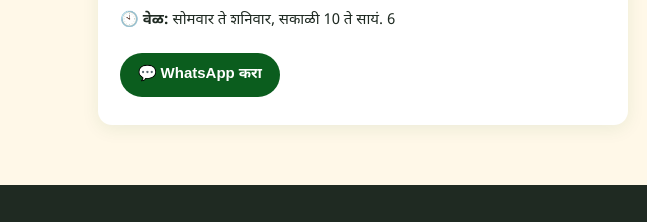
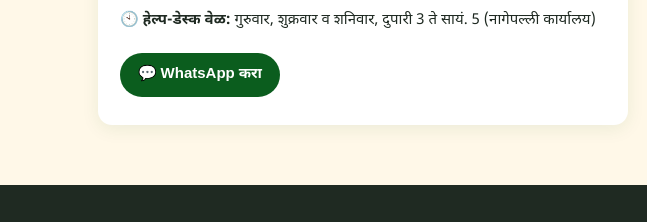
Before and after one commit to vyssindia/vyssindia.github.io, a plain HTML site: page index.html in a window 1280 px wide. Shown: the part 6120-6342 px from the top of the page, 0-647 px from the left. Drawn offline with Linux system fonts and the light colour scheme.

Commit message:
Office hours: help-desk Thu-Sat 3-5 PM

```diff
--- a/index.html
+++ b/index.html
@@ -119,7 +119,7 @@ footer{background:var(--d);color:#dfe6dc;padding:40px 0 20px;font-size:14px}.ft{
 </div></section>
 
 <section id="contact"><div class="wrap"><div class="st"><small>Contact</small><h2>संपर्क</h2></div><div class="ct">
-<div class="card"><p>📍 <b>पत्ता:</b> नागेपल्ली, ता. अहेरी, जि. गडचिरोली, महाराष्ट्र</p><p>💬 <b>WhatsApp:</b> <span class="ph">+91 82755 62968</span><br><b style="color:#0B5D1E">फक्त WhatsApp वर संपर्क करा</b> (कॉल नाही)</p><p>✉️ <b>अधिकृत ई-मेल:</b> <a href="mailto:info@vyss.in">info@vyss.in</a><br><small>(फक्त अधिकृत / भागीदार पत्रव्यवहारासाठी – लाभार्थ्यांनी फक्त WhatsApp वर संपर्क करा)</small></p><p style="margin-top:10px"><img src="assets/whatsapp-qr-300.png" width="150" height="150" loading="lazy" alt="VYSS WhatsApp +91 82755 62968 साठी QR कोड" style="width:150px;border:1px solid #ddd;border-radius:8px"><br><small>स्कॅन करा → "नमस्कार" पाठवा</small></p><p>🕙 <b>वेळ:</b> सोमवार ते शनिवार, सकाळी 10 ते सायं. 6</p><p style="margin-top:14px"><a class="btn wa" href="https://wa.me/918275562968?text=%E0%A4%A8%E0%A4%AE%E0%A4%B8%E0%A5%8D%E0%A4%95%E0%A4%BE%E0%A4%B0%2C%20%E0%A4%AE%E0%A4%B2%E0%A4%BE%20%E0%A4%AF%E0%A5%8B%E0%A4%9C%E0%A4%A8%E0%A5%87%E0%A4%AC%E0%A4%A6%E0%A5%8D%E0%A4%A6%E0%A4%B2%20%E0%A4%AE%E0%A4%BE%E0%A4%B9%E0%A4%BF%E0%A4%A4%E0%A5%80%20%E0%A4%B9%E0%A4%B5%E0%A5%80%20%E0%A4%86%E0%A4%B9%E0%A5%87" target="_blank" rel="noopener">💬 WhatsApp करा</a></p></div>
+<div class="card"><p>📍 <b>पत्ता:</b> नागेपल्ली, ता. अहेरी, जि. गडचिरोली, महाराष्ट्र</p><p>💬 <b>WhatsApp:</b> <span class="ph">+91 82755 62968</span><br><b style="color:#0B5D1E">फक्त WhatsApp वर संपर्क करा</b> (कॉल नाही)</p><p>✉️ <b>अधिकृत ई-मेल:</b> <a href="mailto:info@vyss.in">info@vyss.in</a><br><small>(फक्त अधिकृत / भागीदार पत्रव्यवहारासाठी – लाभार्थ्यांनी फक्त WhatsApp वर संपर्क करा)</small></p><p style="margin-top:10px"><img src="assets/whatsapp-qr-300.png" width="150" height="150" loading="lazy" alt="VYSS WhatsApp +91 82755 62968 साठी QR कोड" style="width:150px;border:1px solid #ddd;border-radius:8px"><br><small>स्कॅन करा → "नमस्कार" पाठवा</small></p><p>🕙 <b>हेल्प-डेस्क वेळ:</b> गुरुवार, शुक्रवार व शनिवार, दुपारी 3 ते सायं. 5 (नागेपल्ली कार्यालय)</p><p style="margin-top:14px"><a class="btn wa" href="https://wa.me/918275562968?text=%E0%A4%A8%E0%A4%AE%E0%A4%B8%E0%A5%8D%E0%A4%95%E0%A4%BE%E0%A4%B0%2C%20%E0%A4%AE%E0%A4%B2%E0%A4%BE%20%E0%A4%AF%E0%A5%8B%E0%A4%9C%E0%A4%A8%E0%A5%87%E0%A4%AC%E0%A4%A6%E0%A5%8D%E0%A4%A6%E0%A4%B2%20%E0%A4%AE%E0%A4%BE%E0%A4%B9%E0%A4%BF%E0%A4%A4%E0%A5%80%20%E0%A4%B9%E0%A4%B5%E0%A5%80%20%E0%A4%86%E0%A4%B9%E0%A5%87" target="_blank" rel="noopener">💬 WhatsApp करा</a></p></div>
 <div class="map"><iframe title="नकाशा – नागेपल्ली, अहेरी" src="https://www.google.com/maps?q=Nagepalli%2C%20Aheri%2C%20Gadchiroli%2C%20Maharashtra%20442703&output=embed" loading="lazy" referrerpolicy="no-referrer-when-downgrade" allowfullscreen></iframe></div></div></div></section>
 
 <footer><div class="wrap"><div class="ft"><div><img src="assets/logo-mark.png" width="54" height="54" loading="lazy" alt="वनवासी युवा सेवा संस्था (VYSS) चिन्ह" style="height:54px;width:54px;vertical-align:middle;background:#fff;border-radius:50%;padding:3px"> <b style="font-size:17px;color:#fff">वनवासी युवा सेवा संस्था</b><br>नोंदणी क्र. F-0008451(GDC) · नागेपल्ली, अहेरी</div>
```
